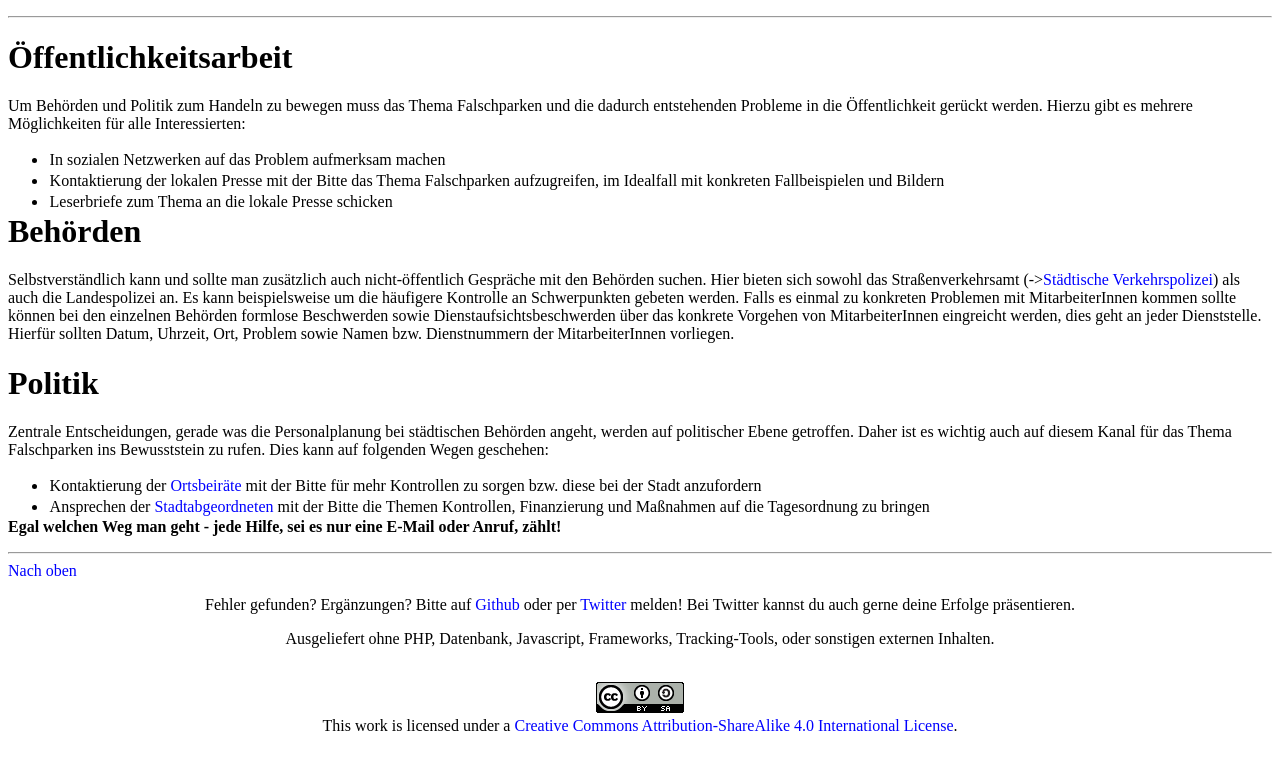
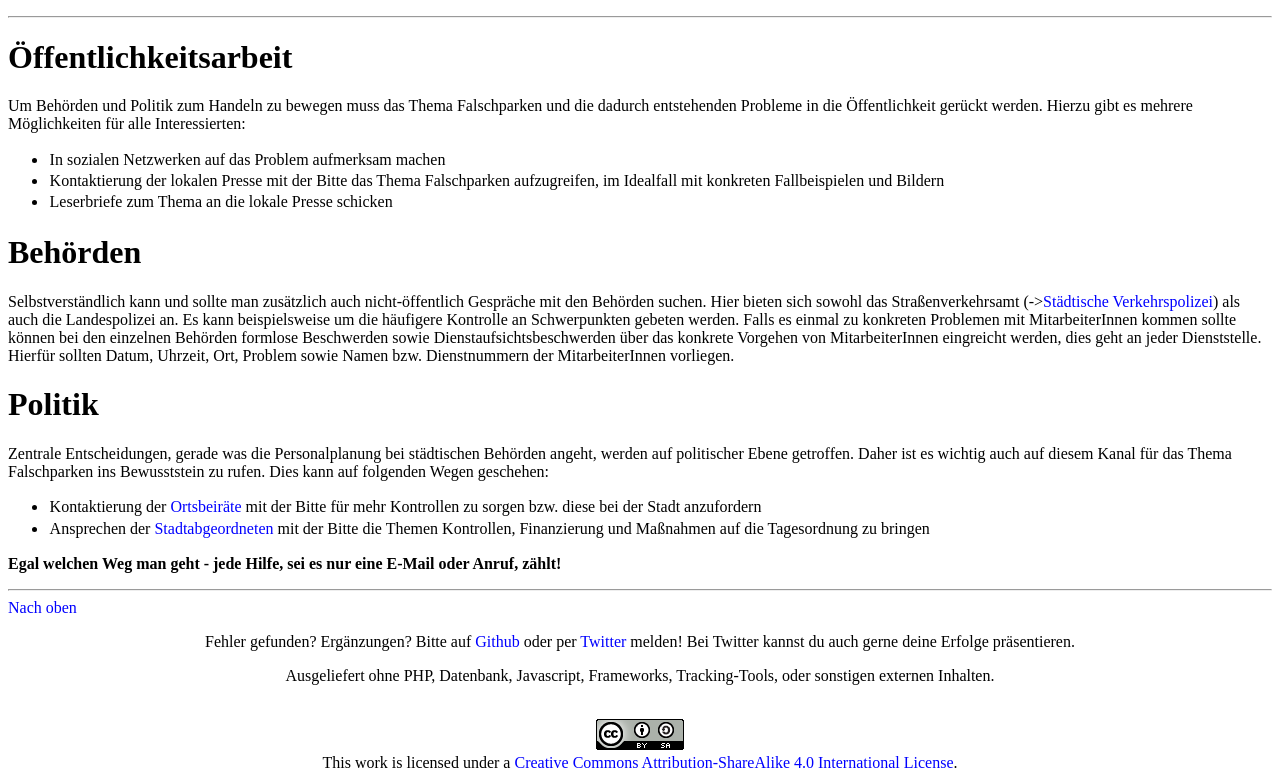
Before and after one commit to falschparkenffm/homepage, a PHP site: page /aufmerksamkeit.php in a window 1280 px wide. Shown: the part 36-816 px from the top of the page. Before the commit the page ends 767 px from the top, so only its background shows below. Run offline with PHP 8.4, Linux system fonts and the light colour scheme.

Commit message:
Fix ul spacing

```diff
--- a/css/styles.css
+++ b/css/styles.css
@@ -22,6 +22,10 @@ li {
 }
 
 ol {
+	display: table;
+}
+
+ul {
 	display: table;
 }
 
```
